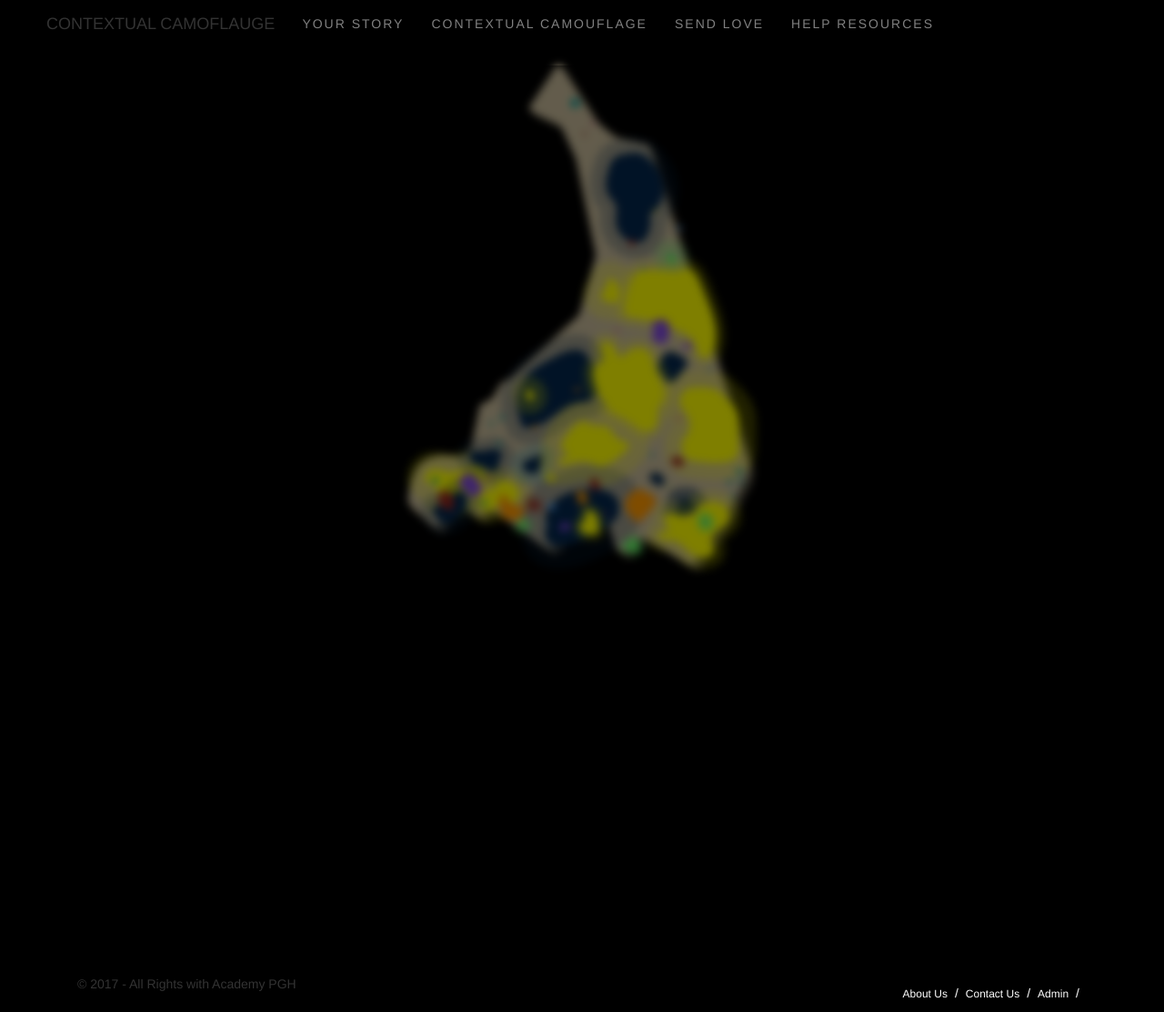
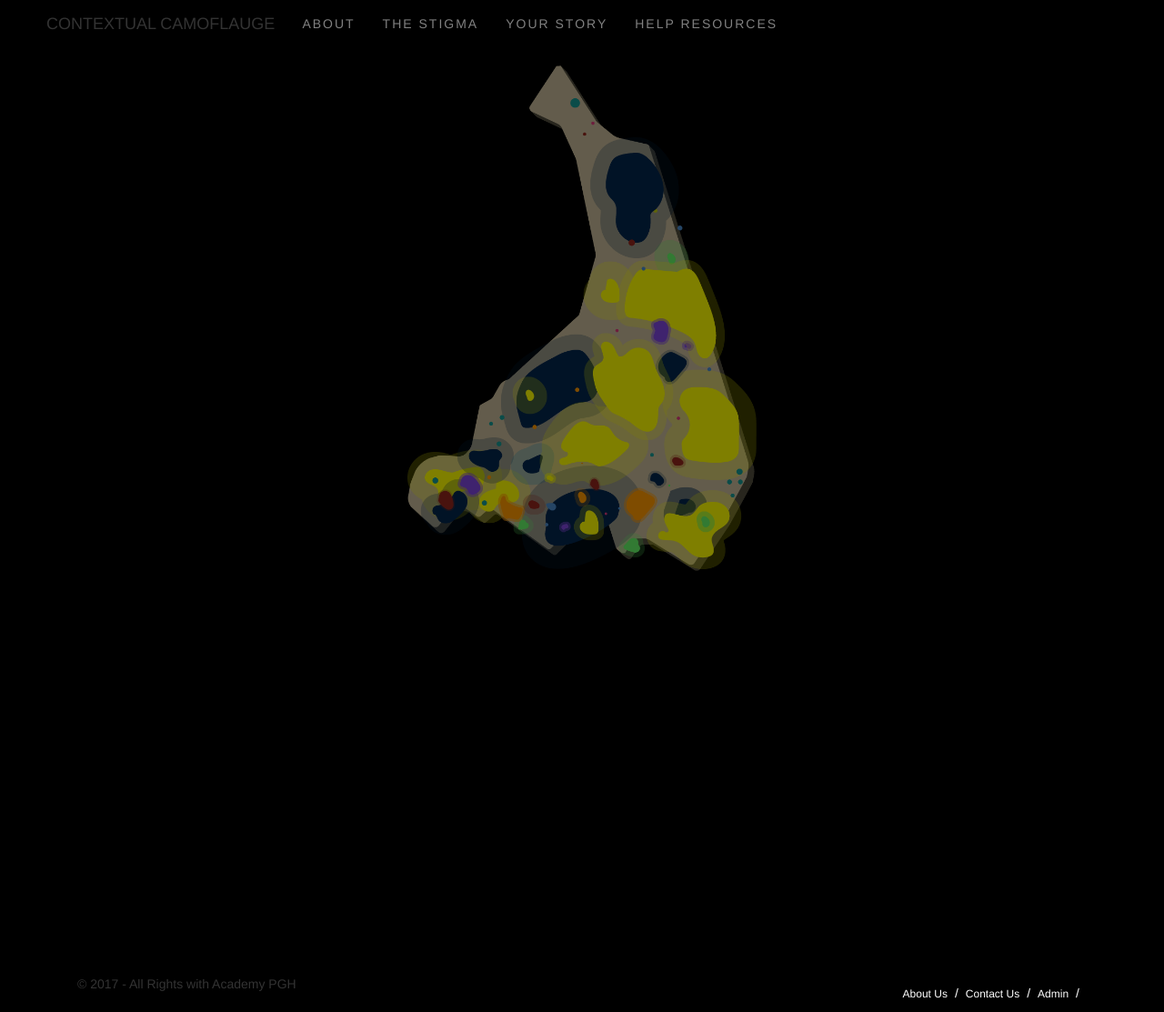
Before and after one commit to AcademyPgh/Y2S1-Contextual-Camouflage, a Flask app: page / in a window 1280 px wide. Shown: the whole page at 91% size. Run offline with Flask 2, Linux system fonts and the light colour scheme; parts of the project's set-up code (start-up, migrations or seed data) failed here and were passed over; some libraries are stand-ins or nearby versions.

Commit message:
Changed nav bar

```diff
--- a/templates/about.html
+++ b/templates/about.html
@@ -33,9 +33,9 @@
           <div class="collapse navbar-collapse">
             <ul class="nav navbar-nav">
               <!-- <li><a href="/">Home</a></li> -->
+              <li><a href="/About">About</a></li>
+              <li><a href="/Love">The Stigma</a></li>
               <li><a href="/Story">Your Story</a></li>
-              <li><a href="/About">Contextual Camouflage</a></li>
-              <li><a href="/Love">Send Love</a></li>
               <li><a href="/Help">Help Resources</a></li>
             </ul>
           </div>
--- a/templates/help.html
+++ b/templates/help.html
@@ -34,9 +34,9 @@
         <div class="collapse navbar-collapse">
           <ul class="nav navbar-nav">
             <!-- <li><a href="/">Home</a></li> -->
+            <li><a href="/About">About</a></li>
+            <li><a href="/Love">The Stigma</a></li>
             <li><a href="/Story">Your Story</a></li>
-            <li><a href="/About">Contextual Camouflage</a></li>
-            <li><a href="/Love">Send Love</a></li>
             <li><a href="/Help">Help Resources</a></li>
           </ul>
         </div>
--- a/templates/index.html
+++ b/templates/index.html
@@ -89,9 +89,9 @@
       <div class="collapse navbar-collapse">
         <ul class="nav navbar-nav">
           <!-- <li><a href="/">Home</a></li> -->
+          <li><a href="/About">About</a></li>
+          <li><a href="/Love">The Stigma</a></li>
           <li><a href="/Story">Your Story</a></li>
-          <li><a href="/About">Contextual Camouflage</a></li>
-          <li><a href="/Love">Send Love</a></li>
           <li><a href="/Help">Help Resources</a></li>
         </ul>
       </div>
@@ -99,7 +99,7 @@
     </nav>
   </div>
     <div class="newclass">
-    <div class="camomap blur"></div>
+    <div class="camomap"></div>
     <div class="overlay">
     </div>
   </div>
--- a/templates/love.html
+++ b/templates/love.html
@@ -52,9 +52,9 @@
         <div class="collapse navbar-collapse">
           <ul class="nav navbar-nav">
             <!-- <li><a href="/">Home</a></li> -->
+            <li><a href="/About">About</a></li>
+            <li><a href="/Love">The Stigma</a></li>
             <li><a href="/Story">Your Story</a></li>
-            <li><a href="/About">Contextual Camouflage</a></li>
-            <li><a href="/Love">Send Love</a></li>
             <li><a href="/Help">Help Resources</a></li>
           </ul>
         </div>
--- a/templates/story.html
+++ b/templates/story.html
@@ -34,9 +34,9 @@
         <div class="collapse navbar-collapse">
           <ul class="nav navbar-nav">
             <!-- <li><a href="/">Home</a></li> -->
+            <li><a href="/About">About</a></li>
+            <li><a href="/Love">The Stigma</a></li>
             <li><a href="/Story">Your Story</a></li>
-            <li><a href="/About">Contextual Camouflage</a></li>
-            <li><a href="/Love">Send Love</a></li>
             <li><a href="/Help">Help Resources</a></li>
           </ul>
         </div>
```
